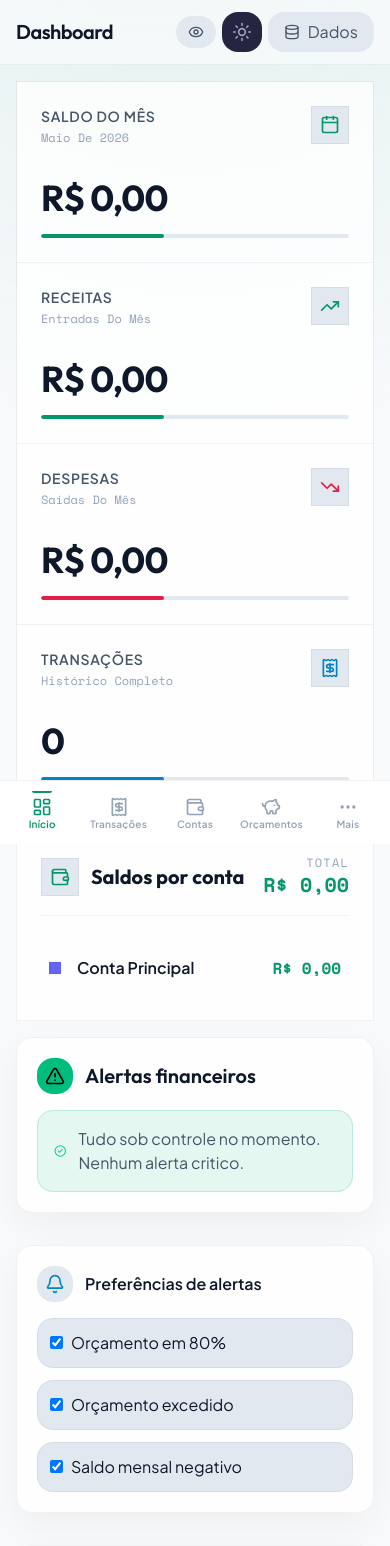
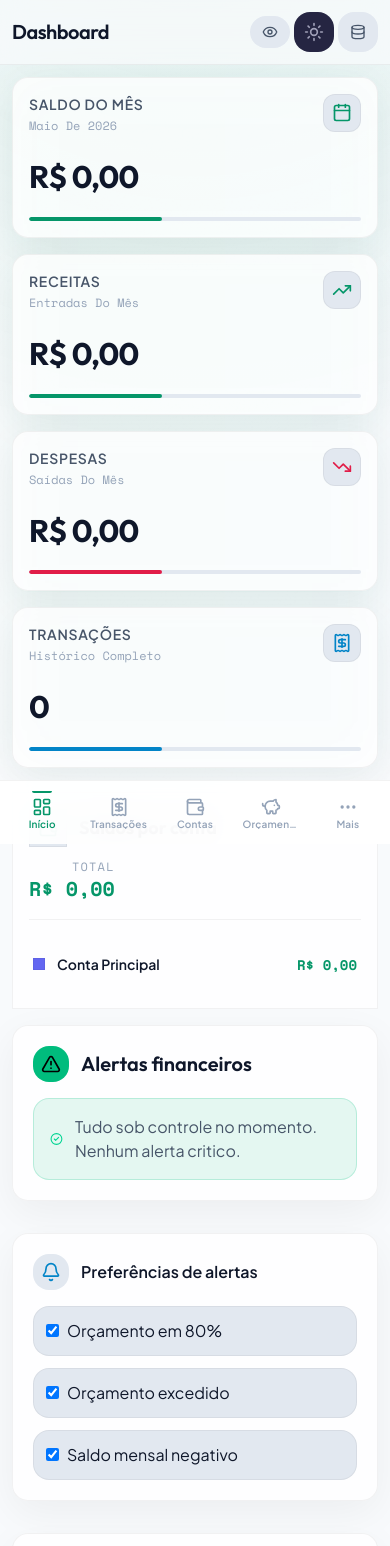
Before and after one commit to carlosdayton/financas, a React (Vite) app in the folder financas-app/: page / in a window 390 px wide. Shown: the top 1546 px of the page. Built offline with nearby package versions, Linux system fonts and the light colour scheme.

Commit message:
Fix mobile responsiveness

```diff
--- a/financas-app/src/App.tsx
+++ b/financas-app/src/App.tsx
@@ -549,9 +549,9 @@ function AppInner() {
 
       <Sidebar activeTab={activeTab} onTabChange={setActiveTab} alerts={sidebarAlerts} />
 
-      <main className="flex-1 overflow-auto relative">
+      <main className="flex-1 min-w-0 overflow-auto relative">
         <header
-          className="sticky top-0 z-30 px-4 py-3 md:px-8 md:py-4 transition-all duration-300"
+          className="sticky top-0 z-30 px-3 py-3 md:px-8 md:py-4 transition-all duration-300"
           style={{
             background: 'rgba(var(--bg-primary-rgb), 0.78)',
             backdropFilter: 'blur(12px)',
@@ -559,12 +559,12 @@ function AppInner() {
             borderBottom: '1px solid var(--border-color)'
           }}
         >
-          <div className="flex items-center justify-between animate-fade-in-up">
+          <div className="flex items-center justify-between gap-2 animate-fade-in-up">
             <div className="min-w-0">
               <h1 className="text-xl md:text-3xl font-display font-semibold tracking-tight truncate" style={{ color: 'var(--text-primary)' }}>{title}</h1>
               <p className="text-xs md:text-sm font-medium mt-0.5 hidden sm:block" style={{ color: 'var(--text-muted)' }}>{subtitle}</p>
             </div>
-            <div className="flex items-center gap-1.5 md:gap-3 flex-shrink-0">
+            <div className="flex items-center gap-1 md:gap-3 flex-shrink-0">
               <PrivacyToggle />
               <ThemeToggle isDark={isDark} onToggle={toggleTheme} />
               <DataExport
@@ -576,7 +576,7 @@ function AppInner() {
               {hasPin && (
                 <button
                   onClick={logout}
-                  className="px-4 py-2 rounded-2xl text-sm font-semibold transition-all duration-300 hover:bg-red-500/10 hover:text-red-400 hover:shadow-lg hover:shadow-red-500/10"
+                  className="hidden sm:inline-flex px-4 py-2 rounded-2xl text-sm font-semibold transition-all duration-300 hover:bg-red-500/10 hover:text-red-400 hover:shadow-lg hover:shadow-red-500/10"
                   style={{ color: 'var(--text-secondary)' }}
                 >
                   Bloquear
@@ -586,7 +586,7 @@ function AppInner() {
           </div>
         </header>
 
-        <div className="p-4 pb-24 md:p-8 md:pb-8 w-full max-w-[1600px] mx-auto animate-fade-in-up delay-100">
+        <div className="p-3 pb-24 md:p-8 md:pb-8 w-full max-w-[1600px] mx-auto animate-fade-in-up delay-100">
           {renderContent()}
         </div>
       </main>
--- a/financas-app/src/components/Dashboard.tsx
+++ b/financas-app/src/components/Dashboard.tsx
@@ -79,34 +79,40 @@ export function Dashboard({
 
   return (
     <div className="space-y-6 mb-4">
-      <div className="grid grid-cols-1 sm:grid-cols-2 xl:grid-cols-4 gap-0 border border-[var(--border-color)]">
-        {cards.map((card, index) => (
-          <div key={card.title} className={`p-6 bg-[var(--bg-card)] premium-hover ${index !== cards.length - 1 ? 'border-b sm:border-b-0 sm:border-r border-[var(--border-color)]' : ''}`}>
+      <div className="relative">
+        <div className="absolute inset-0 bg-gradient-to-r from-emerald-500/5 to-teal-500/5 rounded-2xl blur-xl pointer-events-none" />
+        <div className="relative grid grid-cols-1 sm:grid-cols-2 xl:grid-cols-4 gap-4">
+          {cards.map((card) => (
+            <div key={card.title} className="glass p-4 sm:p-6 premium-hover card-hover flex flex-col justify-between">
+              <div>
                 <div className="flex items-start justify-between gap-4">
                   <div>
                     <p className="text-sm font-semibold uppercase tracking-wider" style={{ color: 'var(--text-secondary)' }}>{card.title}</p>
                     <p className="text-xs mt-1 capitalize font-mono" style={{ color: 'var(--text-muted)' }}>{card.subtitle}</p>
                   </div>
-              <div className="p-2 border border-[var(--border-color)] bg-[var(--bg-tertiary)]" style={{ color: card.color }}>
+                  <div className="p-2 border border-[var(--border-color)] bg-[var(--bg-tertiary)] rounded-xl" style={{ color: card.color }}>
                     <card.icon className="w-5 h-5" />
                   </div>
                 </div>
 
-            <p className="mt-8 text-4xl font-display font-bold tracking-tight" style={{ color: 'var(--text-primary)' }}>
+                <p className="mt-5 sm:mt-8 text-[clamp(1.45rem,8vw,2.25rem)] md:text-4xl font-display font-bold tracking-tight break-words" style={{ color: 'var(--text-primary)' }}>
                   {card.isCount ? card.value.toLocaleString('pt-BR') : formatCurrency(card.value)}
                 </p>
+              </div>
+
               <div className="mt-4 h-1 rounded-2xl bg-[var(--bg-tertiary)] overflow-hidden">
                 <div className="h-full w-2/5 rounded-2xl" style={{ background: card.color }} />
               </div>
             </div>
           ))}
         </div>
+      </div>
 
       <div className="grid grid-cols-1 lg:grid-cols-2 gap-4">
         {accounts.length > 0 && (
-          <div className="p-6 border border-[var(--border-color)] bg-[var(--bg-card)]">
-            <div className="flex items-center justify-between mb-6 pb-4 border-b border-[var(--border-color)]">
-              <h3 className="text-xl font-display font-bold flex items-center gap-3" style={{ color: 'var(--text-primary)' }}>
+          <div className="p-4 sm:p-6 border border-[var(--border-color)] bg-[var(--bg-card)]">
+            <div className="flex flex-col items-start gap-3 sm:flex-row sm:items-center sm:justify-between mb-4 sm:mb-6 pb-4 border-b border-[var(--border-color)]">
+              <h3 className="text-lg sm:text-xl font-display font-bold flex items-center gap-3" style={{ color: 'var(--text-primary)' }}>
                 <div className="p-2 bg-[var(--bg-tertiary)] border border-[var(--border-color)]">
                   <Wallet className="w-5 h-5" style={{ color: 'var(--accent-primary)' }} />
                 </div>
@@ -126,11 +132,11 @@ export function Dashboard({
                 const isCredit = account.type === 'credit';
 
                 return (
-                  <div key={account.id} className="ledger-row premium-hover flex items-center justify-between py-4 px-2">
-                    <div className="flex items-center gap-4">
+                  <div key={account.id} className="ledger-row premium-hover flex items-center justify-between gap-3 py-4 px-1 sm:px-2">
+                    <div className="flex min-w-0 items-center gap-3 sm:gap-4">
                       <div className="w-3 h-3 border border-[var(--border-color)]" style={{ backgroundColor: account.color }} />
                       <div>
-                        <span className="text-base font-semibold" style={{ color: 'var(--text-primary)' }}>{account.name}</span>
+                        <span className="text-sm sm:text-base font-semibold truncate" style={{ color: 'var(--text-primary)' }}>{account.name}</span>
                         {isCredit && account.creditLimit && (
                           <p className="text-xs mt-1 font-mono" style={{ color: 'var(--text-muted)' }}>
                             Limite: {formatCurrency(account.creditLimit)}
@@ -139,7 +145,7 @@ export function Dashboard({
                       </div>
                     </div>
                     <div className="text-right">
-                      <span className="text-base font-mono font-bold" style={{ color: balance >= 0 ? 'var(--accent-success)' : 'var(--accent-danger)' }}>
+                      <span className="text-sm sm:text-base font-mono font-bold whitespace-nowrap" style={{ color: balance >= 0 ? 'var(--accent-success)' : 'var(--accent-danger)' }}>
                         {formatCurrency(balance)}
                       </span>
                       {isCredit && account.creditLimit && (
@@ -166,9 +172,9 @@ export function Dashboard({
         )}
 
         {criticalBudgets.length > 0 && (
-          <div className="p-6 border border-[var(--border-color)] bg-[var(--bg-card)]">
-            <div className="flex items-center justify-between mb-6 pb-4 border-b border-[var(--border-color)]">
-              <h3 className="text-xl font-display font-bold flex items-center gap-3" style={{ color: 'var(--text-primary)' }}>
+          <div className="p-4 sm:p-6 border border-[var(--border-color)] bg-[var(--bg-card)]">
+            <div className="flex flex-col items-start gap-3 sm:flex-row sm:items-center sm:justify-between mb-4 sm:mb-6 pb-4 border-b border-[var(--border-color)]">
+              <h3 className="text-lg sm:text-xl font-display font-bold flex items-center gap-3" style={{ color: 'var(--text-primary)' }}>
                 <div className="p-2 bg-[var(--bg-tertiary)] border border-[var(--border-color)]">
                   <TrendingDown className="w-5 h-5" style={{ color: 'var(--accent-danger)' }} />
                 </div>
@@ -192,7 +198,7 @@ export function Dashboard({
                       <span className="text-base font-semibold truncate" style={{ color: 'var(--text-primary)' }}>
                         {item.budget.category}
                       </span>
-                      <span className="text-sm font-mono font-bold whitespace-nowrap" style={{ color: barColor }}>
+                      <span className="text-xs sm:text-sm font-mono font-bold whitespace-nowrap" style={{ color: barColor }}>
                         {formatCurrency(item.spent)} / {formatCurrency(item.budget.amount)}
                       </span>
                     </div>
--- a/financas-app/src/components/DataExport.tsx
+++ b/financas-app/src/components/DataExport.tsx
@@ -183,17 +183,17 @@ export function DataExport({ transactions, accounts, backupData, onImport }: Dat
       <div className="relative">
         <button
           onClick={() => setIsOpen(!isOpen)}
-          className="flex items-center gap-2 px-4 py-2 rounded-2xl transition-all"
+          className="flex h-10 w-10 sm:w-auto items-center justify-center gap-2 rounded-2xl px-0 sm:px-4 py-2 transition-all"
           style={{ background: 'var(--bg-tertiary)', color: 'var(--text-secondary)' }}
         >
           <Database className="w-4 h-4" />
-          <span>Dados</span>
+          <span className="hidden sm:inline">Dados</span>
         </button>
 
         {isOpen && (
           <>
             <div className="fixed inset-0 z-40" onClick={() => setIsOpen(false)} />
-            <div className="absolute right-0 top-full mt-2 w-64 rounded-2xl shadow-xl z-50 overflow-hidden" style={{ background: 'var(--bg-card)', border: '1px solid var(--border-color)' }}>
+            <div className="fixed right-3 top-16 w-[calc(100vw-1.5rem)] max-w-72 rounded-2xl shadow-xl z-50 overflow-hidden sm:absolute sm:right-0 sm:top-full sm:mt-2 sm:w-64" style={{ background: 'var(--bg-card)', border: '1px solid var(--border-color)' }}>
               <div className="p-3" style={{ borderBottom: '1px solid var(--border-color)' }}>
                 <p className="text-sm font-medium" style={{ color: 'var(--text-primary)' }}>Exportar Dados</p>
               </div>
--- a/financas-app/src/components/Filters.tsx
+++ b/financas-app/src/components/Filters.tsx
@@ -52,9 +52,9 @@ export function Filters({ transactions, categories, onFilterChange }: FiltersPro
   };
 
   return (
-    <div className="flex flex-wrap items-center gap-2">
+    <div className="grid grid-cols-2 gap-2 sm:flex sm:flex-wrap sm:items-center">
       {/* Search */}
-      <div className="relative flex-1 min-w-40">
+      <div className="relative col-span-2 sm:col-span-1 sm:flex-1 sm:min-w-40">
         <Search className="absolute left-3 top-1/2 -translate-y-1/2 w-4 h-4 text-[var(--text-muted)]" />
         <input
           type="text"
@@ -66,12 +66,12 @@ export function Filters({ transactions, categories, onFilterChange }: FiltersPro
       </div>
 
       {/* Type pills */}
-      <div className="flex gap-0.5 p-1 rounded-md bg-[var(--bg-tertiary)] border border-[var(--border-color)]">
+      <div className="col-span-2 flex gap-0.5 p-1 rounded-md bg-[var(--bg-tertiary)] border border-[var(--border-color)] sm:col-span-1">
         {(['all', 'income', 'expense'] as const).map(t => (
           <button
             key={t}
             onClick={() => setSelectedType(t)}
-            className={`px-3 py-1 text-xs font-medium rounded transition-colors ${
+            className={`flex-1 px-2 sm:px-3 py-1 text-xs font-medium rounded transition-colors ${
               selectedType === t
                 ? t === 'income'
                   ? 'bg-emerald-500 text-white'
@@ -90,7 +90,7 @@ export function Filters({ transactions, categories, onFilterChange }: FiltersPro
       <select
         value={selectedCategory}
         onChange={(e) => setSelectedCategory(e.target.value)}
-        className="px-3 py-2 text-sm rounded-md bg-[var(--bg-card)] border border-[var(--border-color)] text-[var(--text-primary)] focus:outline-none cursor-pointer"
+        className="w-full min-w-0 px-3 py-2 text-sm rounded-md bg-[var(--bg-card)] border border-[var(--border-color)] text-[var(--text-primary)] focus:outline-none cursor-pointer sm:w-auto"
       >
         <option value="all">Categoria</option>
         {categories.map((cat) => (
@@ -102,7 +102,7 @@ export function Filters({ transactions, categories, onFilterChange }: FiltersPro
       <select
         value={selectedMonth}
         onChange={(e) => setSelectedMonth(e.target.value)}
-        className="px-3 py-2 text-sm rounded-md bg-[var(--bg-card)] border border-[var(--border-color)] text-[var(--text-primary)] focus:outline-none cursor-pointer"
+        className="w-full min-w-0 px-3 py-2 text-sm rounded-md bg-[var(--bg-card)] border border-[var(--border-color)] text-[var(--text-primary)] focus:outline-none cursor-pointer sm:w-auto"
       >
         <option value="all">Todo período</option>
         {availableMonths.map((month) => (
--- a/financas-app/src/components/PWAStatus.tsx
+++ b/financas-app/src/components/PWAStatus.tsx
@@ -10,25 +10,25 @@ export function PWAInstallPrompt() {
 
   return (
     <div
-      className="fixed bottom-4 left-4 right-4 md:left-auto md:right-4 md:w-96 z-50 rounded-2xl p-4 shadow-2xl"
+      className="fixed bottom-20 left-3 right-3 z-50 rounded-2xl p-3 shadow-2xl sm:left-4 sm:right-4 sm:p-4 md:bottom-4 md:left-auto md:right-4 md:w-96"
       style={{
         background: 'var(--bg-card)',
         border: '1px solid var(--border-color)',
         animation: 'slideUp 0.3s ease-out'
       }}
     >
-      <div className="flex items-start gap-3">
+      <div className="flex items-start gap-2 sm:gap-3">
         <div
-          className="p-3 rounded-2xl"
+          className="p-2 sm:p-3 rounded-2xl"
           style={{ background: 'var(--bg-tertiary)' }}
         >
-          <Download className="w-6 h-6 text-indigo-400" />
+          <Download className="w-5 h-5 sm:w-6 sm:h-6 text-indigo-400" />
         </div>
         <div className="flex-1">
           <h3 className="font-semibold mb-1" style={{ color: 'var(--text-primary)' }}>
             Instalar App
           </h3>
-          <p className="text-sm mb-3" style={{ color: 'var(--text-secondary)' }}>
+          <p className="text-xs sm:text-sm mb-3" style={{ color: 'var(--text-secondary)' }}>
             Instale o Finanças Pessoais para acesso rápido e uso offline!
           </p>
           <div className="flex gap-2">
@@ -101,24 +101,24 @@ export function UpdatePrompt() {
 
   return (
     <div
-      className="fixed bottom-4 left-4 right-4 md:left-auto md:right-4 md:w-96 z-50 rounded-2xl p-4 shadow-2xl"
+      className="fixed bottom-20 left-3 right-3 z-50 rounded-2xl p-3 shadow-2xl sm:left-4 sm:right-4 sm:p-4 md:bottom-4 md:left-auto md:right-4 md:w-96"
       style={{
         background: 'var(--bg-card)',
         border: '1px solid var(--border-color)'
       }}
     >
-      <div className="flex items-start gap-3">
+      <div className="flex items-start gap-2 sm:gap-3">
         <div
-          className="p-3 rounded-2xl"
+          className="p-2 sm:p-3 rounded-2xl"
           style={{ background: 'var(--bg-tertiary)' }}
         >
-          <RefreshCw className="w-6 h-6 text-indigo-400" />
+          <RefreshCw className="w-5 h-5 sm:w-6 sm:h-6 text-indigo-400" />
         </div>
         <div className="flex-1">
           <h3 className="font-semibold mb-1" style={{ color: 'var(--text-primary)' }}>
             Nova Versão Disponível
           </h3>
-          <p className="text-sm mb-3" style={{ color: 'var(--text-secondary)' }}>
+          <p className="text-xs sm:text-sm mb-3" style={{ color: 'var(--text-secondary)' }}>
             Uma atualização do app está disponível. Recarregue para obter as melhorias!
           </p>
           <div className="flex gap-2">
--- a/financas-app/src/components/TransactionForm.tsx
+++ b/financas-app/src/components/TransactionForm.tsx
@@ -65,14 +65,14 @@ export function TransactionForm({ categories, onSubmit }: TransactionFormProps)
         </button>
       </div>
 
-      <form onSubmit={handleSubmit} className="p-4">
-        <div className="grid grid-cols-2 md:grid-cols-4 gap-2.5">
+      <form onSubmit={handleSubmit} className="p-3 sm:p-4">
+        <div className="grid grid-cols-1 sm:grid-cols-2 md:grid-cols-4 gap-2.5">
           <input
             type="text"
             value={description}
             onChange={(e) => setDescription(e.target.value)}
             placeholder="Descrição"
-            className="col-span-2 md:col-span-1 px-3 py-2 text-sm rounded-md bg-[var(--bg-tertiary)] border border-[var(--border-color)] text-[var(--text-primary)] placeholder:text-[var(--text-muted)] focus:outline-none focus:border-[var(--text-secondary)]"
+            className="sm:col-span-2 md:col-span-1 px-3 py-2 text-sm rounded-md bg-[var(--bg-tertiary)] border border-[var(--border-color)] text-[var(--text-primary)] placeholder:text-[var(--text-muted)] focus:outline-none focus:border-[var(--text-secondary)]"
             required
           />
           <div className="relative">
@@ -91,7 +91,7 @@ export function TransactionForm({ categories, onSubmit }: TransactionFormProps)
           <select
             value={category}
             onChange={(e) => setCategory(e.target.value)}
-            className="px-3 py-2 text-sm rounded-md bg-[var(--bg-tertiary)] border border-[var(--border-color)] text-[var(--text-primary)] focus:outline-none focus:border-[var(--text-secondary)] cursor-pointer"
+            className="w-full px-3 py-2 text-sm rounded-md bg-[var(--bg-tertiary)] border border-[var(--border-color)] text-[var(--text-primary)] focus:outline-none focus:border-[var(--text-secondary)] cursor-pointer"
             required
           >
             <option value="">Categoria</option>
@@ -103,7 +103,7 @@ export function TransactionForm({ categories, onSubmit }: TransactionFormProps)
             type="date"
             value={date}
             onChange={(e) => setDate(e.target.value)}
-            className="px-3 py-2 text-sm rounded-md bg-[var(--bg-tertiary)] border border-[var(--border-color)] text-[var(--text-primary)] focus:outline-none focus:border-[var(--text-secondary)]"
+            className="w-full px-3 py-2 text-sm rounded-md bg-[var(--bg-tertiary)] border border-[var(--border-color)] text-[var(--text-primary)] focus:outline-none focus:border-[var(--text-secondary)]"
             required
           />
         </div>
--- a/financas-app/src/index.css
+++ b/financas-app/src/index.css
@@ -48,6 +48,8 @@ body {
   background: var(--bg-primary);
   color: var(--text-primary);
   min-height: 100vh;
+  width: 100%;
+  overflow-x: hidden;
   -webkit-font-smoothing: antialiased;
   -moz-osx-font-smoothing: grayscale;
 }
@@ -96,6 +98,20 @@ body {
 
 #root {
   min-height: 100vh;
+  overflow-x: hidden;
+}
+
+button,
+input,
+select,
+textarea {
+  font: inherit;
+}
+
+input,
+select,
+textarea {
+  min-width: 0;
 }
 
 /* Hide number input arrows (spin buttons) */
@@ -255,7 +271,7 @@ input[type="number"] {
     left: 0;
     right: 0;
     z-index: 50;
-    height: 64px;
+    min-height: calc(64px + env(safe-area-inset-bottom, 0px));
     padding: 0 4px;
     padding-bottom: env(safe-area-inset-bottom, 0px);
     align-items: center;
@@ -268,6 +284,7 @@ input[type="number"] {
 
   .mobile-nav-item {
     display: flex;
+    min-width: 0;
     flex-direction: column;
     align-items: center;
     justify-content: center;
@@ -290,7 +307,7 @@ input[type="number"] {
     white-space: nowrap;
     overflow: hidden;
     text-overflow: ellipsis;
-    max-width: 64px;
+    max-width: 58px;
   }
 
   .mobile-nav-indicator {
@@ -386,7 +403,7 @@ input[type="number"] {
 
   .mobile-nav-sheet-grid {
     display: grid;
-    grid-template-columns: repeat(3, 1fr);
+    grid-template-columns: repeat(2, minmax(0, 1fr));
     gap: 10px;
   }
 
@@ -396,7 +413,8 @@ input[type="number"] {
     align-items: center;
     justify-content: center;
     gap: 4px;
-    padding: 16px 8px;
+    min-width: 0;
+    padding: 14px 8px;
     border-radius: 16px;
     border: 1px solid var(--border-color);
     cursor: pointer;
@@ -407,10 +425,26 @@ input[type="number"] {
   .mobile-nav-sheet-item:active {
     transform: scale(0.95);
   }
+
+  .mobile-nav-sheet-item span {
+    max-width: 100%;
+    overflow: hidden;
+    text-overflow: ellipsis;
+    white-space: nowrap;
+  }
 }
 
 /* ── Mobile-specific responsive tweaks ─────────────────── */
 @media (max-width: 767px) {
+  html,
+  body {
+    max-width: 100%;
+  }
+
+  .app-shell {
+    min-width: 0;
+  }
+
   /* Ensure grids stack vertically on small screens */
   .grid-cols-1.sm\:grid-cols-2.xl\:grid-cols-4 {
     grid-template-columns: 1fr;
@@ -425,6 +459,28 @@ input[type="number"] {
   .h-72 {
     height: 14rem;
   }
+
+  .p-6 {
+    padding: 1rem;
+  }
+
+  .gap-6 {
+    gap: 1rem;
+  }
+
+  .space-y-6 > :not([hidden]) ~ :not([hidden]) {
+    margin-top: 1rem;
+  }
+
+  .card-hover:hover,
+  .premium-hover:hover {
+    transform: none;
+  }
+
+  .recharts-wrapper,
+  .recharts-surface {
+    max-width: 100%;
+  }
 }
 
 @keyframes fade-in {
```
Also changed, not shown: financas-app/src/components/ExpenseHeatmap.tsx (+28 -28 lines), financas-app/src/components/TransactionList.tsx (+8 -8 lines). Lines whose indentation alone changed are shown as unchanged.
